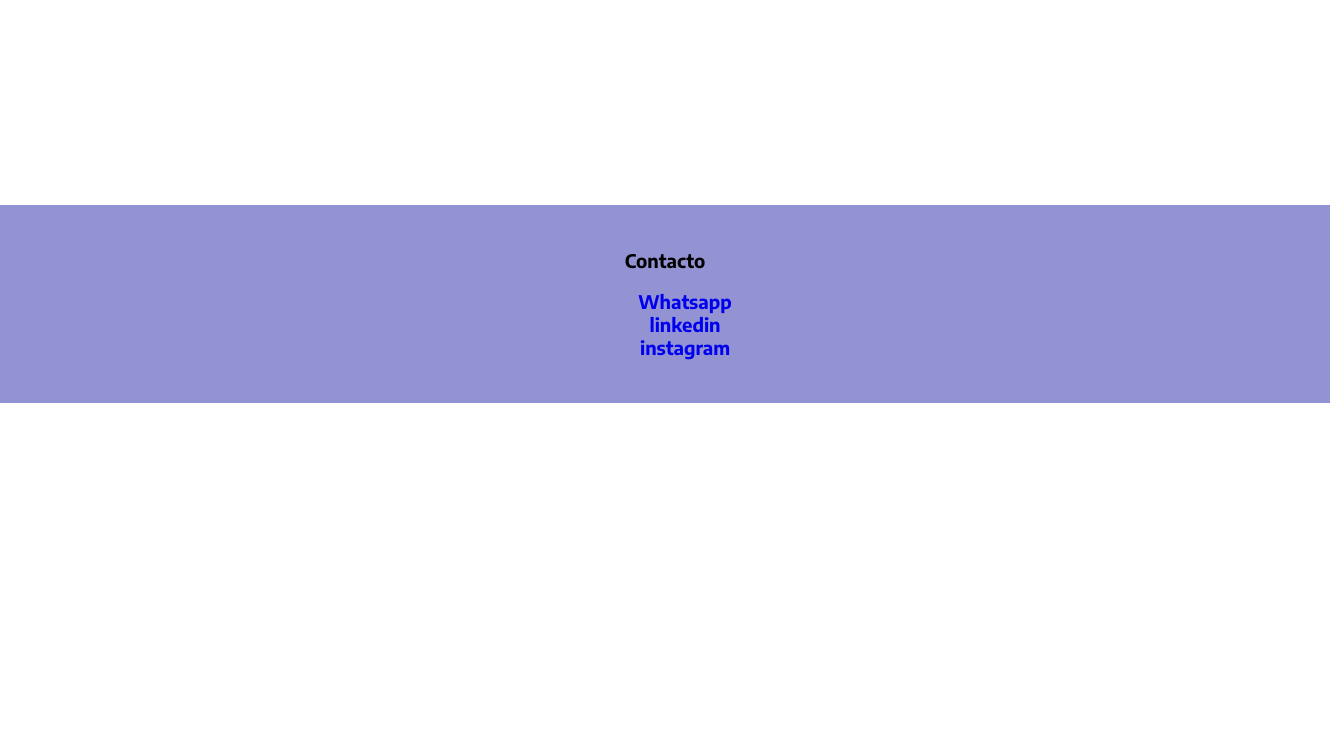
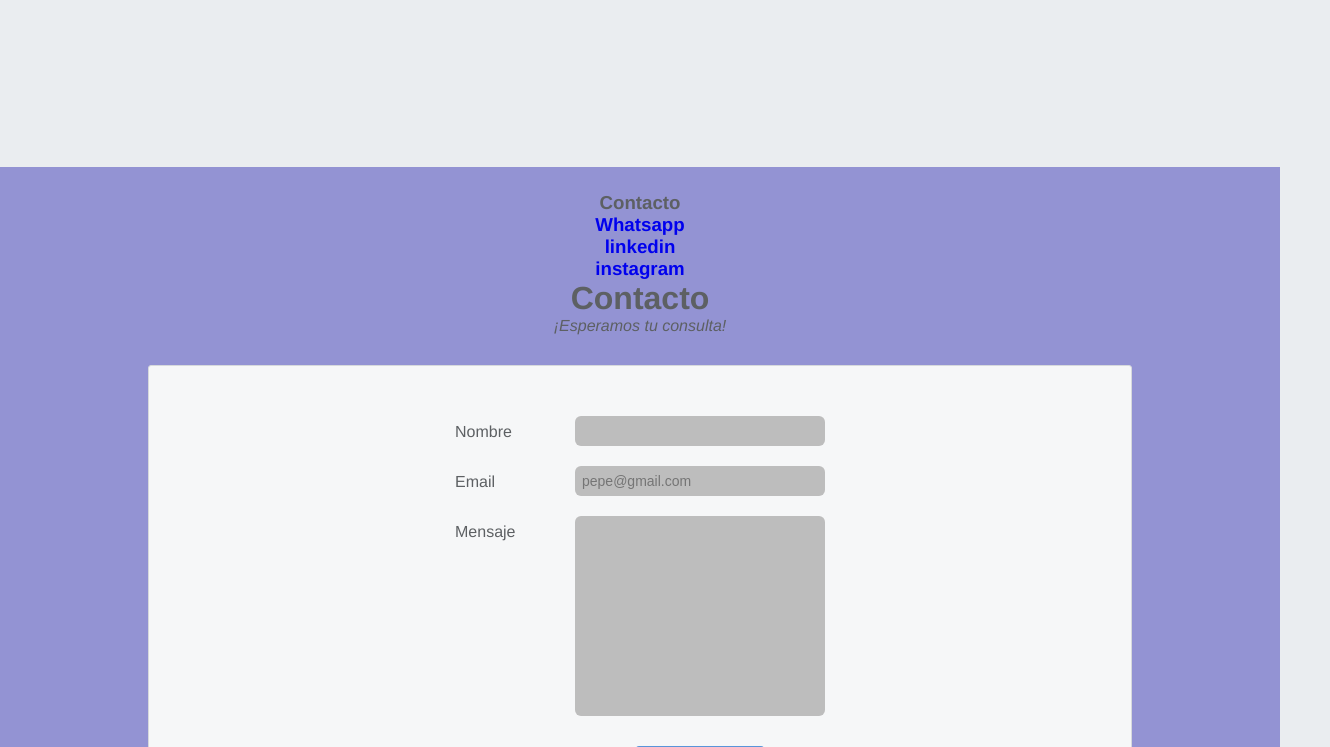
Before and after one commit to chrisayac/miprimerapagina, a plain HTML site: page index.html in a window 1280 px wide. Shown: the part 2053-2800 px from the top of the page, 1330 px wide, since content can reach past the window. Before the commit the page ends 2456 px from the top, so only its background shows below. Drawn offline with Linux system fonts and the light colour scheme.

Commit message:
mi primera confirmación de actualizacion

```diff
--- a/index.html
+++ b/index.html
@@ -78,6 +78,31 @@
                         </ul>
                     </h3>
                 </div>
+                <h1>Contacto</h1>
+            <p><em>¡Esperamos tu consulta!</em></p>
+            <form action="" method="get" class="formulario" id="form">
+                <div class="form-row">
+                    <label for="nombre">Nombre</label>
+                    <input id="nombre" name="nombre" type="text" />
+                </div>
+                <div class="form-row">
+                    <label for="email">Email</label>
+                    <input
+                    id="email"
+                    name="email"
+                    type="email"
+                    placeholder="pepe@gmail.com"
+                    required
+                    />
+                </div>
+                <div class="form-row">
+                    <label for="mensaje">Mensaje</label>
+                    <textarea id="mensaje" name="mensaje"></textarea>
+                </div>
+                <div class="form-row">
+                    <button type="summit" id="alertas">Enviar</button>
+                </div>
+                <p class="alertas" id="alertas"></p>
             </footer>
         </div>
     </body>
--- a/styles2.css
+++ b/styles2.css
@@ -174,3 +174,154 @@ div .seccion3 {
         padding: 20px;
     }
 }
+
+/* ------------- CSS General ------------- */
+* {
+    margin: 0;
+    padding: 0;
+    box-sizing: border-box;
+  }
+
+    body {
+    color: #5d6063;
+    background-color: #eaedf0;
+    font-family: "Helvetica", "WArial", sans-serif;
+    font-size: 16px;
+  }
+
+  /* ------------- Encabezado Contacto ------------- */
+
+  footer {
+    display: flex;
+    flex-direction: column;
+    align-items: center;
+  }
+
+  .form-header {
+    text-align: center;
+    background-color: #f6f7f8;
+    border: 1px solid #d6d9dc;
+    border-radius: 3px;
+
+    width: 80%;
+    margin: 10px auto;
+    padding: 50px;
+  }
+
+  .form-header h1 {
+    font-size: 30px;
+    margin-bottom: 20px;
+  }
+
+  /* ------------- Formulario ------------- */
+
+  .formulario {
+    background-color: #f6f7f8;
+    border: 1px solid #d6d9dc;
+    border-radius: 3px;
+
+    width: 80%;
+    padding: 50px;
+    margin: 30px 0 40px 0;
+  }
+
+  /* ------------- Campos del Formulario ------------- */
+
+ .form-row {
+    margin-bottom: 40px;
+    display: flex;
+    justify-content: center;
+    flex-direction: column;
+    flex-wrap: wrap;
+ }
+
+  .form-row input[type="text"],
+  .form-row input[type="email"] {
+    background-color: #bdbdbd;
+    border: 0;
+    border-radius: 6px;
+    width: 100%;
+    padding: 7px;
+    font-size: 14px;
+  }
+
+  .form-row label {
+    margin-bottom: 3px;
+    text-align: initial;
+  }
+
+  /* ------------- Para Pantallas de más de 700px ------------- */
+ @media only screen and (min-width: 700px) {
+    .form-header {
+      padding: 50px;
+    }
+
+    .form-row {
+      flex-direction: row;
+      align-items: flex-start;
+      margin-bottom: 20px;
+    }
+    .form-row input[type="text"],
+    .form-row input[type="email"] {
+      width: 250px;
+      height: initial;
+    }
+    .form-row label {
+      text-align: left;
+      width: 120px;
+      margin-top: 7px;
+      padding-right: 20px;
+    }
+    .form-row textarea {
+        width: 250px;
+    }
+    .form-row button {
+        margin-left: 120px;
+    }
+  }
+
+ .form-row textarea {
+    font-family: "Helvetica", "Arial", sans-serif;
+    font-size: 14px;
+
+
+    background-color: #bdbdbd;
+    border: 0;
+    border-radius: 6px;
+
+
+    min-height: 200px;
+    margin-bottom: 10px;
+    padding: 7px;
+    resize: none;
+
+    width: 100%;
+}
+  /* ------------- Para Pantallas de más de 700px ------------- */
+
+
+ .form-row textarea {
+      width: 250px;
+    }
+
+ .form-row button {
+    font-size: 16px;
+    font-weight: bold;
+
+    color: #ffffff;
+    background-color: #5995da;
+
+    border: none;
+    border-radius: 3px;
+
+    padding: 10px 40px;
+    cursor: pointer;
+ }
+
+ .form-row button:hover {
+    background-color: #76aeed;
+ }
+
+ .form-row button:active {
+    background-color: #407fc7;
+ }
```
